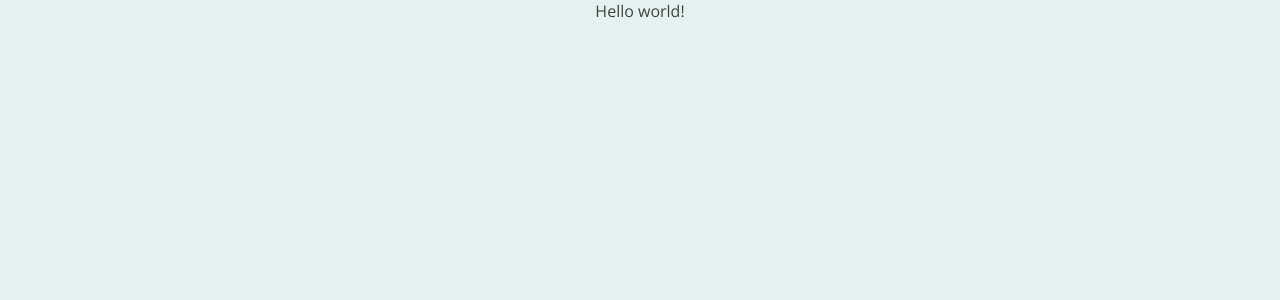
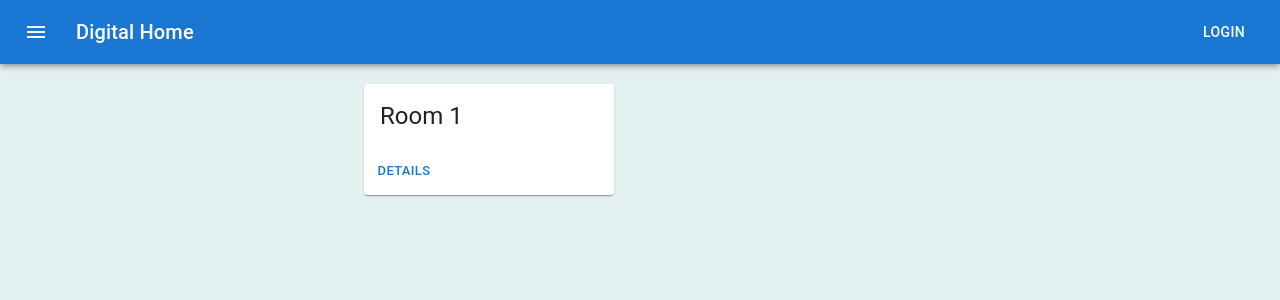
Before and after one commit to grami1/dh-web, a Next.js app: page / in a window 1280 px wide. Shown: the top 300 px of the page. Built offline with nearby package versions, Linux system fonts and the light colour scheme.

Commit message:
Home page: add navbar and area card

```diff
--- /dev/null
+++ b/src/components/areas/area-card.tsx
@@ -0,0 +1,21 @@
+import * as React from "react";
+import Card from "@mui/material/Card";
+import CardActions from "@mui/material/CardActions";
+import CardContent from "@mui/material/CardContent";
+import Button from "@mui/material/Button";
+import Typography from "@mui/material/Typography";
+
+export default function AreaCard() {
+  return (
+    <Card sx={{ width: 250 }}>
+      <CardContent>
+        <Typography variant="h5" component="div">
+          Room 1
+        </Typography>
+      </CardContent>
+      <CardActions>
+        <Button size="small">Details</Button>
+      </CardActions>
+    </Card>
+  );
+}
--- /dev/null
+++ b/src/components/areas/area-list.tsx
@@ -0,0 +1,18 @@
+import Container from "@mui/material/Container";
+import Grid from "@mui/material/Grid";
+import Box from "@mui/material/Box";
+import AreaCard from "@/components/areas/area-card";
+
+export default function AreaList() {
+  return (
+    <Box sx={{ padding: "20px" }}>
+      <Container maxWidth="sm">
+        <Grid container spacing={2}>
+          <Grid item xs={6}>
+            <AreaCard />
+          </Grid>
+        </Grid>
+      </Container>
+    </Box>
+  );
+}
--- /dev/null
+++ b/src/components/navbar/navbar.tsx
@@ -0,0 +1,32 @@
+import * as React from "react";
+import AppBar from "@mui/material/AppBar";
+import Box from "@mui/material/Box";
+import Toolbar from "@mui/material/Toolbar";
+import Typography from "@mui/material/Typography";
+import Button from "@mui/material/Button";
+import IconButton from "@mui/material/IconButton";
+import MenuIcon from "@mui/icons-material/Menu";
+
+export default function NavBar() {
+  return (
+    <Box sx={{ flexGrow: 1 }}>
+      <AppBar position="static">
+        <Toolbar>
+          <IconButton
+            size="large"
+            edge="start"
+            color="inherit"
+            aria-label="menu"
+            sx={{ mr: 2 }}
+          >
+            <MenuIcon />
+          </IconButton>
+          <Typography variant="h6" component="div" sx={{ flexGrow: 1 }}>
+            Digital Home
+          </Typography>
+          <Button color="inherit">Login</Button>
+        </Toolbar>
+      </AppBar>
+    </Box>
+  );
+}
--- a/src/pages/index.tsx
+++ b/src/pages/index.tsx
@@ -1,5 +1,12 @@
+import { Fragment } from "react";
+import NavBar from "@/components/navbar/navbar";
+import AreaList from "@/components/areas/area-list";
+
 export default function Home() {
   return (
-    <div className="center">Hello world!</div>
-  )
+    <Fragment>
+      <NavBar />
+      <AreaList />
+    </Fragment>
+  );
 }
```
Also changed, not shown: package.json (+9 -2 lines), 1 other file (tests, documents, lock files or other folders).
